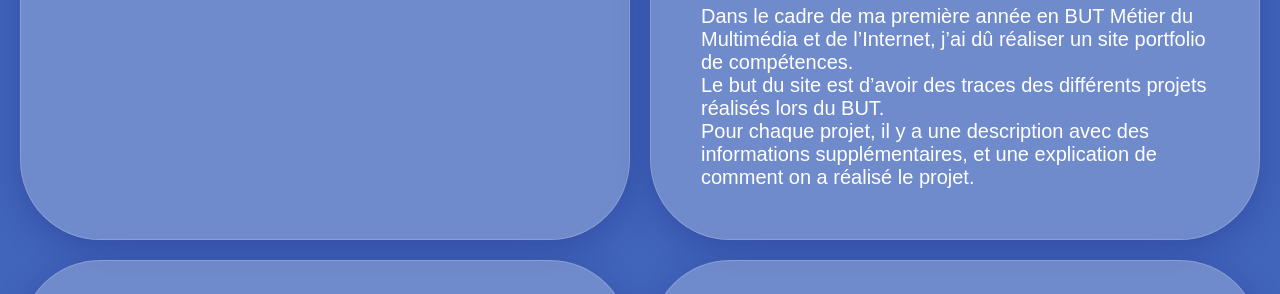
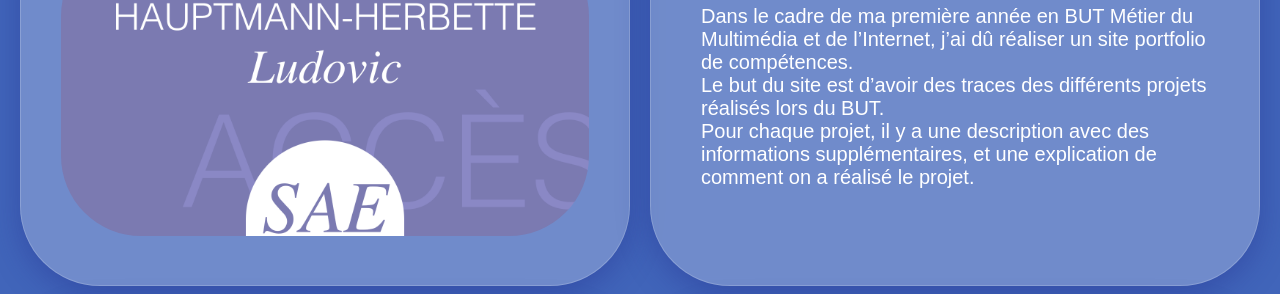
Before and after one commit to Lu2ovic/EportfolioPro, a plain HTML site: page pages/portfolio.html in a window 1280 px wide. Shown: the part 350-644 px from the top of the page. Drawn offline with Linux system fonts and the light colour scheme.

Commit message:
correction

```diff
--- a/pages/portfolio.html
+++ b/pages/portfolio.html
@@ -14,7 +14,7 @@
         <div class="TPage sectionGauche"><h2 class="sectionGauche2 foncé">Portfolio de compétence</h2></div>
         <div class="grid">
             <div class="elt">
-                <img class="miniature" src="../images/SVG/Capture d’écran 2023-06-09 à 16.36.01.png" alt="site" />
+                <img class="miniature" src="../images/SVG/site.png" alt="site" />
             </div>
             <div class="elt">
                 <h4>Contexte :</h4>
```
